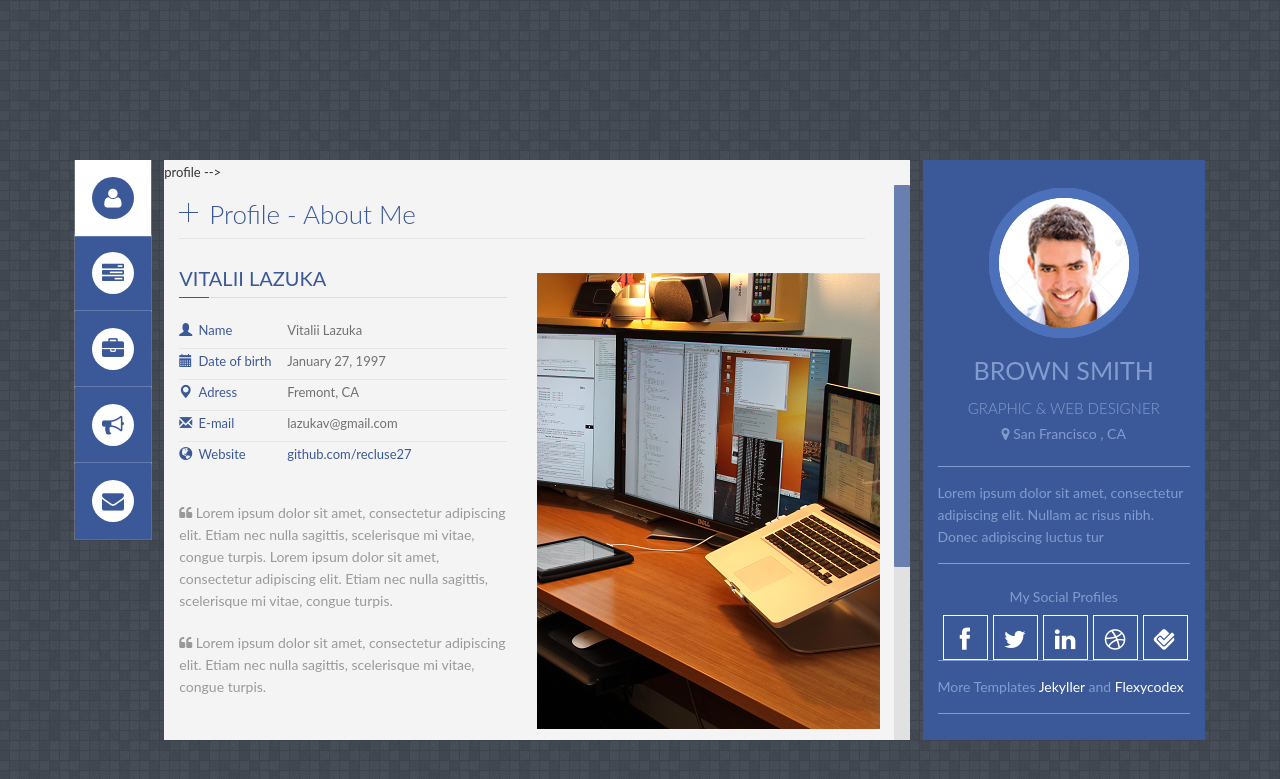
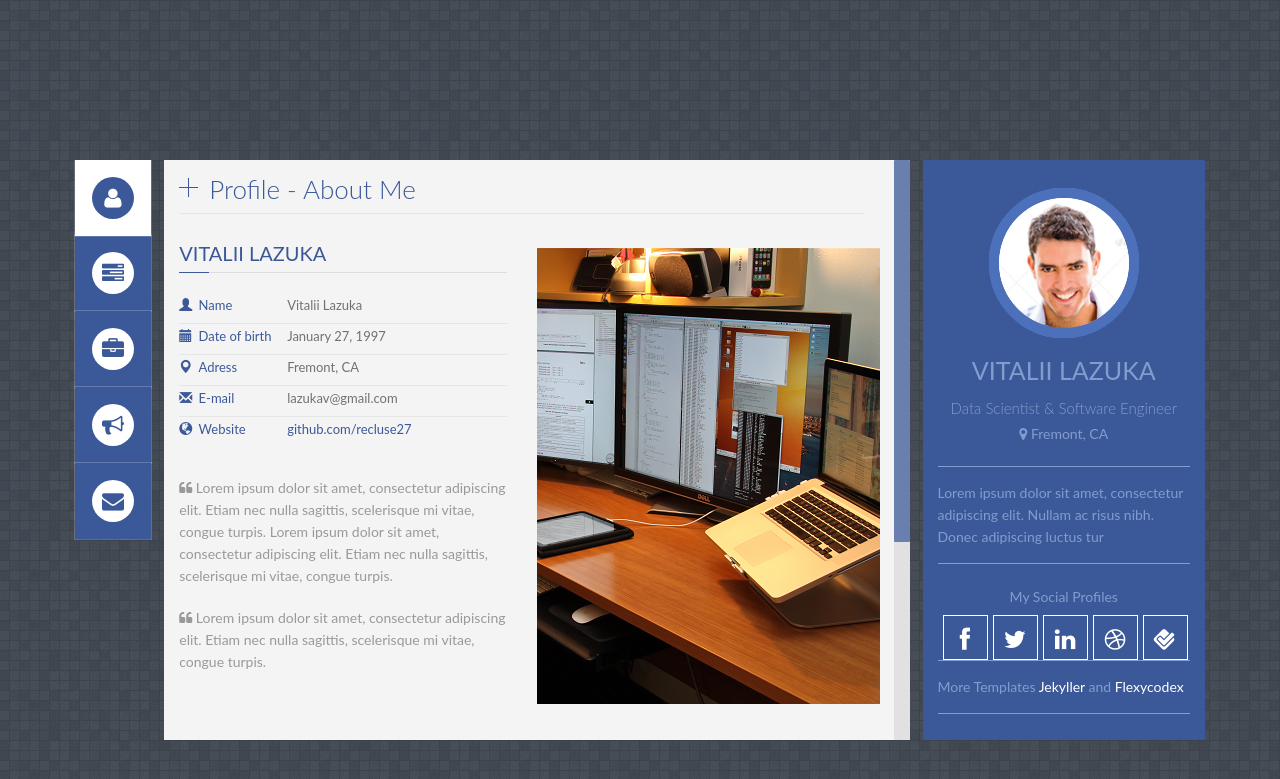
Before and after one commit to recluse27/tttt, a Jekyll site: the page built from index.html, in a window 1280 px wide. Shown: the top 779 px of the page. Built offline with Jekyll 4.4.1, drawn with Linux system fonts in a browser that asks for light colours; some web fonts are replaced.

Commit message:
new data

```diff
--- a/Gemfile
+++ b/Gemfile
@@ -1,4 +1,4 @@
-source 'http://rubygems.org'
+# source 'http://rubygems.org'
 
 gem 'rough'
 gem 'jekyll-paginate'
--- a/_config.yml
+++ b/_config.yml
@@ -1,22 +1,25 @@
 
 title: My Resume
-url: 'http://junlulocky.com'
-baseurl: '/PanelCV' #change it according to your repository name
+url: 'https://recluse27.github.io'
+baseurl: '/tttt' #change it according to your repository name
 
 
 
 # Profile information
-yourname: Brown Smith  ## put your name
-title: 'GRAPHIC &amp; WEB DESIGNER'  ## your title
-location: San Francisco , CA
+yourname: Vitalii Lazuka  ## put your name
+title: 'Data Scientist &amp; Software Engineer'  ## your title
+location: Fremont, CA
 
 
 ## Social Profiles
-facebook: http://www.facebook.com  ## your facebook account url
-twitter: http://www.twitter.com  ## your twitter account url
-linkedin: http://www.linkedin.com  ## your linkedin account url
-dribbble: http://www.dribble.com  ## you dribbble account url
-foursquare: http://www.foursquare.com  ## your foursquare account url
+# facebook: http://www.facebook.com  ## your facebook account url
+# twitter: http://www.twitter.com  ## your twitter account url
+linkedin: http://www.linkedin.com/vitaliilazuka  ## your linkedin account url
+github: https://github.com/recluse27
+kaggle: https://www.kaggle.com/evrial97
+hackerrank: https://www.hackerrank.com/lazukav
+# dribbble: http://www.dribble.com  ## you dribbble account url
+# foursquare: http://www.foursquare.com  ## your foursquare account url
 
 
 
--- a/_includes/profile.html
+++ b/_includes/profile.html
@@ -1,4 +1,4 @@
-profile -->
+<!-- profile -->
 <div id="profile" class="content_2">
     <!-- .title -->
 <h1 class="h-bloc">Profile - About Me</h1>
```
Also changed, not shown: 1 other file.
